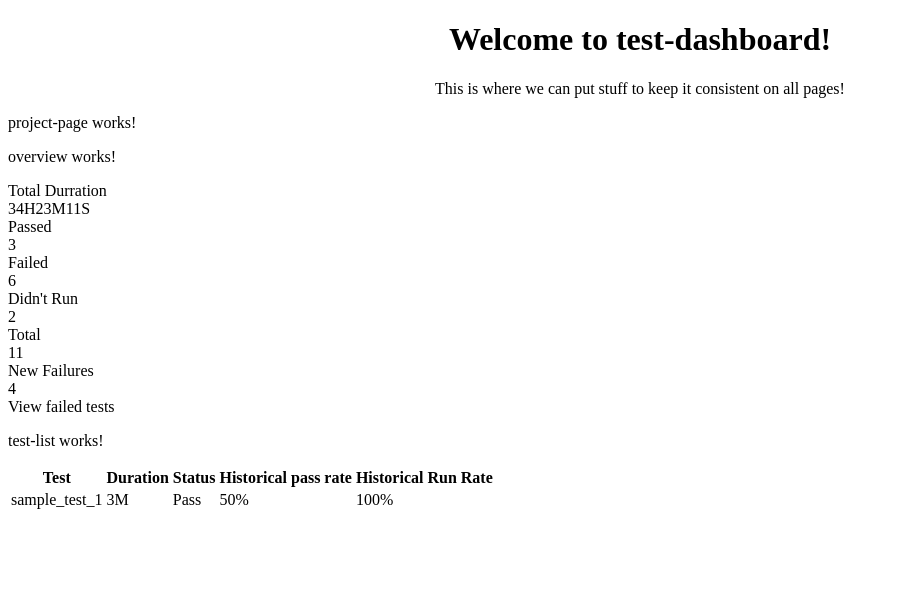
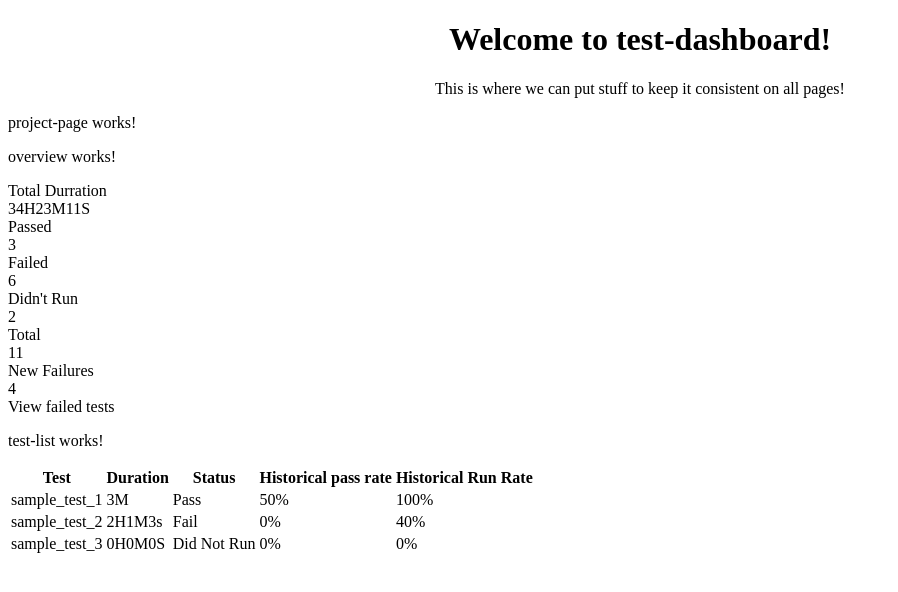
Before and after one commit to Alexandria-Davis/test-dashboard, an Angular app in the folder test-dashboard/: page / in a window 1280 px wide. Shown: the top 592 px of the page, without its empty margins (0-898 px from the left). Built offline with nearby package versions, Linux system fonts and the light colour scheme.

Commit message:
add extra sample tests

```diff
--- a/test-dashboard/src/app/test-list/test-list.component.ts
+++ b/test-dashboard/src/app/test-list/test-list.component.ts
@@ -18,6 +18,20 @@ export class TestListComponent implements OnInit {
         historical_pass_rate:"50%",
         historical_run_rate:"100%"
       },
+      {
+        test_name:"sample_test_2",
+        durration:"2H1M3s",
+        status:"Fail",
+        historical_pass_rate:"0%",
+        historical_run_rate:"40%"
+      },
+      {
+        test_name:"sample_test_3",
+        durration:"0H0M0S",
+        status:"Did Not Run",
+        historical_pass_rate:"0%",
+        historical_run_rate:"0%"
+      },
     ]
   }
 }
```
